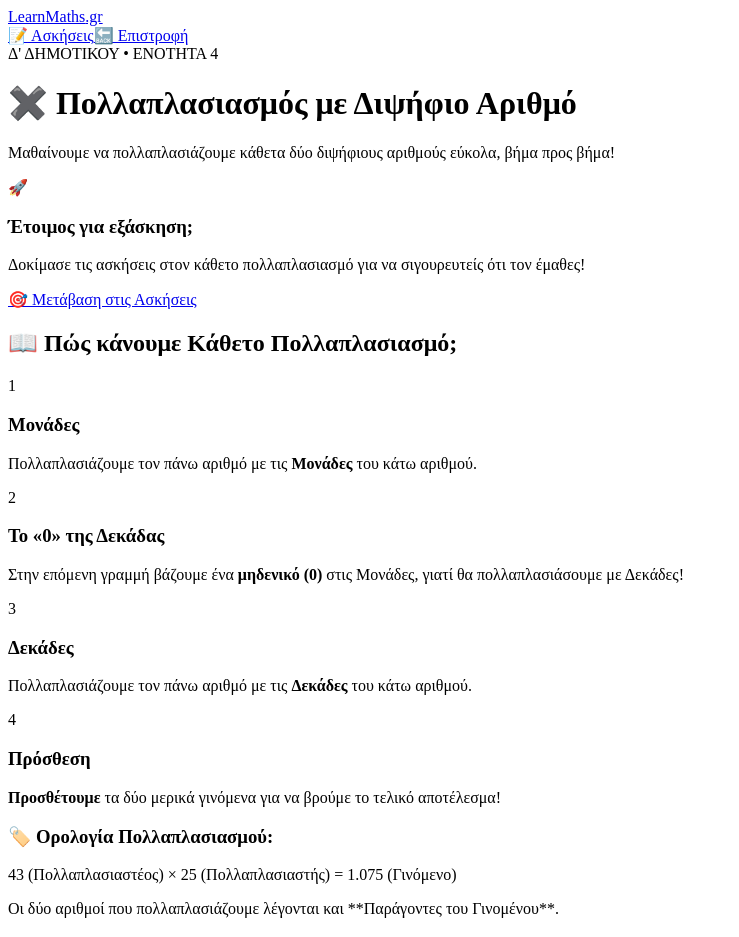
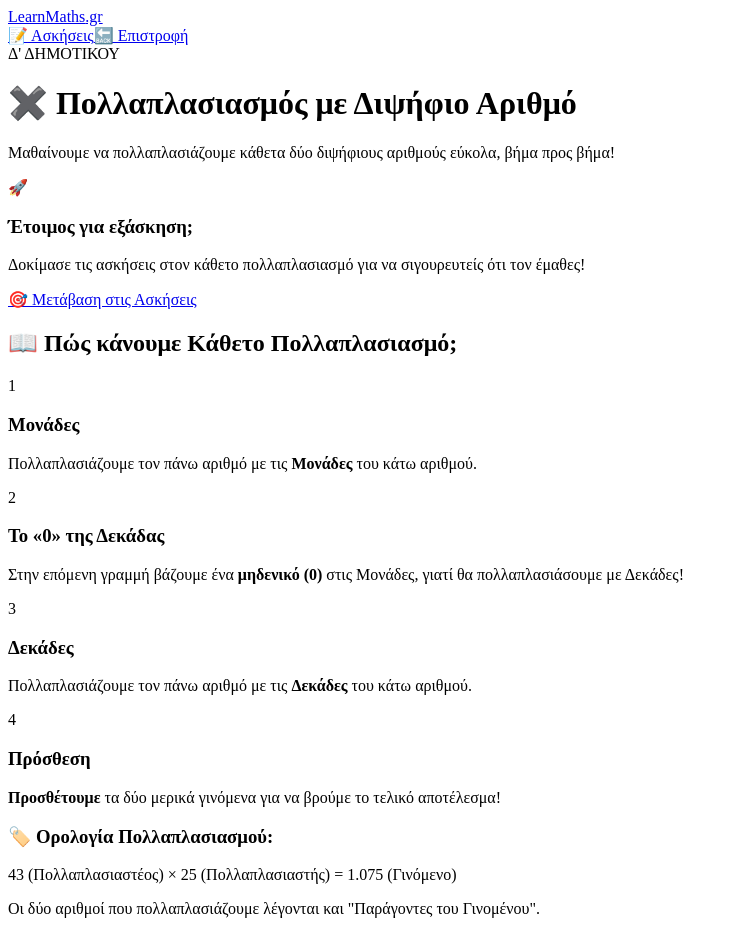
Before and after one commit to gkrimpas-lab/learn-maths-2026, a Next.js app: page /d-dimotikou/4-pollaplasiasmos in a window 1280 px wide. Shown: the top 937 px of the page, without its empty margins (0-739 px from the left). Built offline with nearby package versions, Linux system fonts and the light colour scheme.

Commit message:
Update 4-pollaplasiasmos.js

```diff
--- a/pages/d-dimotikou/4-pollaplasiasmos.js
+++ b/pages/d-dimotikou/4-pollaplasiasmos.js
@@ -61,7 +61,7 @@ export default function PollaplasiasmosTheoryPage() {
             <div className="relative z-10 grid grid-cols-1 md:grid-cols-3 gap-6 items-center">
               <div className="md:col-span-2 space-y-3">
                 <span className="bg-white/20 text-white text-xs font-black uppercase px-3 py-1 rounded-full tracking-wider">
-                  Δ' ΔΗΜΟΤΙΚΟΥ • ΕΝΟΤΗΤΑ 4
+                  Δ' ΔΗΜΟΤΙΚΟΥ
                 </span>
                 <h1 className="text-3xl lg:text-4xl font-black tracking-tight">
                   ✖️ Πολλαπλασιασμός με Διψήφιο Αριθμό
@@ -137,7 +137,7 @@ export default function PollaplasiasmosTheoryPage() {
               <p className="font-mono bg-white p-3 rounded-xl border border-gray-200">
                 <span className="text-emerald-600 font-bold">43 (Πολλαπλασιαστέος)</span> × <span className="text-indigo-600 font-bold">25 (Πολλαπλασιαστής)</span> = <span className="text-purple-700 font-black">1.075 (Γινόμενο)</span>
               </p>
-              <p className="text-gray-500 italic">Οι δύο αριθμοί που πολλαπλασιάζουμε λέγονται και **Παράγοντες του Γινομένου**.</p>
+              <p className="text-gray-500 italic">Οι δύο αριθμοί που πολλαπλασιάζουμε λέγονται και "Παράγοντες του Γινομένου".</p>
             </div>
 
           </div>
@@ -165,7 +165,7 @@ export default function PollaplasiasmosTheoryPage() {
             {/* INPUTS / SLIDERS */}
             <div className="grid grid-cols-1 md:grid-cols-2 gap-6 bg-slate-50 p-6 rounded-2xl border border-slate-200">
               <div>
-                <label className="block text-xs font-black uppercase text-gray-500 mb-1">
+                <label className="block text-xs font-black text-gray-500 mb-1">
                   1ος Αριθμός (Πάνω): <span className="text-emerald-600 font-mono text-base font-black">{numA}</span>
                 </label>
                 <input
@@ -179,7 +179,7 @@ export default function PollaplasiasmosTheoryPage() {
               </div>
 
               <div>
-                <label className="block text-xs font-black uppercase text-gray-500 mb-1">
+                <label className="block text-xs font-black text-gray-500 mb-1">
                   2ος Αριθμός (Κάτω): <span className="text-indigo-600 font-mono text-base font-black">{numB}</span>
                 </label>
                 <input
@@ -234,7 +234,7 @@ export default function PollaplasiasmosTheoryPage() {
                 <div className="space-y-3 text-sm">
 
                   <div className="p-4 bg-amber-50 rounded-2xl border border-amber-200 space-y-1">
-                    <span className="text-xs font-black uppercase text-amber-800">Βήμα 1: Μονάδες ({unitsB})</span>
+                    <span className="text-xs font-black text-amber-800">Βήμα 1: Μονάδες ({unitsB})</span>
                     <p className="font-mono text-gray-800 font-bold">
                       {numA} × {unitsB} = <span className="text-amber-600 font-black">{formatNumber(partial1)}</span>
                     </p>
@@ -242,7 +242,7 @@ export default function PollaplasiasmosTheoryPage() {
                   </div>
 
                   <div className="p-4 bg-teal-50 rounded-2xl border border-teal-200 space-y-1">
-                    <span className="text-xs font-black uppercase text-teal-800">Βήμα 2: Δεκάδες ({tensB}0)</span>
+                    <span className="text-xs font-black text-teal-800">Βήμα 2: Δεκάδες ({tensB}0)</span>
                     <p className="font-mono text-gray-800 font-bold">
                       {numA} × {tensB * 10} = <span className="text-teal-600 font-black">{formatNumber(partial2)}</span>
                     </p>
@@ -250,7 +250,7 @@ export default function PollaplasiasmosTheoryPage() {
                   </div>
 
                   <div className="p-4 bg-purple-50 rounded-2xl border border-purple-200 space-y-1">
-                    <span className="text-xs font-black uppercase text-purple-800">Βήμα 3: Τελικό Άθροισμα</span>
+                    <span className="text-xs font-black text-purple-800">Βήμα 3: Τελικό Άθροισμα</span>
                     <p className="font-mono text-gray-800 font-bold">
                       {formatNumber(partial1)} + {formatNumber(partial2)} = <span className="text-purple-700 font-black">{formatNumber(total)}</span>
                     </p>
```
